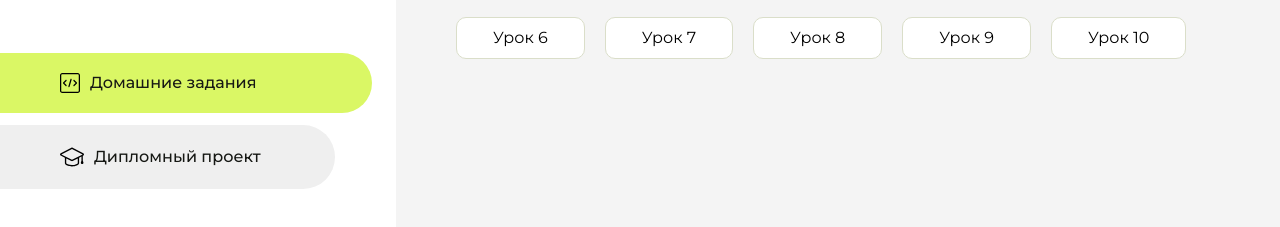
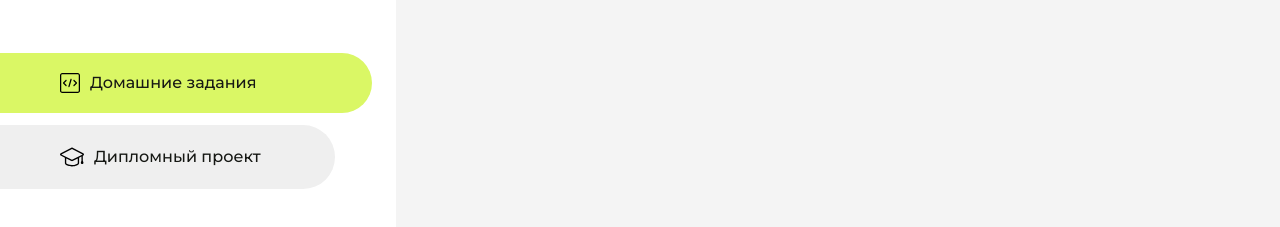
Before and after one commit to Shasotari/Homework, a plain HTML site: page index.html in a window 1280 px wide. Shown: the part 283-510 px from the top of the page. Drawn offline with Linux system fonts and the light colour scheme.

Commit message:
index.html

```diff
--- a/index.html
+++ b/index.html
@@ -107,21 +107,6 @@
                     <li class="content__list-item">
                         <a href="5/index.html">Урок 5</a>
                     </li>
-                    <li class="content__list-item">
-                        <a href="1fig/index.html">Урок 6</a>
-                    </li>
-                    <li class="content__list-item">
-                        <a href="lesson1/index.html">Урок 7</a>
-                    </li>
-                    <li class="content__list-item">
-                        <a href="lesson1/index.html">Урок 8</a>
-                    </li>
-                    <li class="content__list-item">
-                        <a href="lesson1/index.html">Урок 9</a>
-                    </li>
-                    <li class="content__list-item">
-                        <a href="lesson1/index.html">Урок 10</a>
-                    </li>
                 </ul>
             </div>
             <div class="content__block hidden" id="diplomBlock">
```
